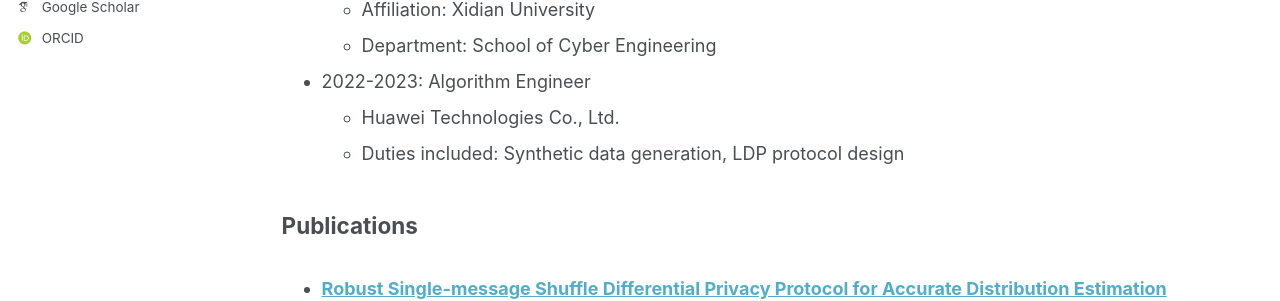
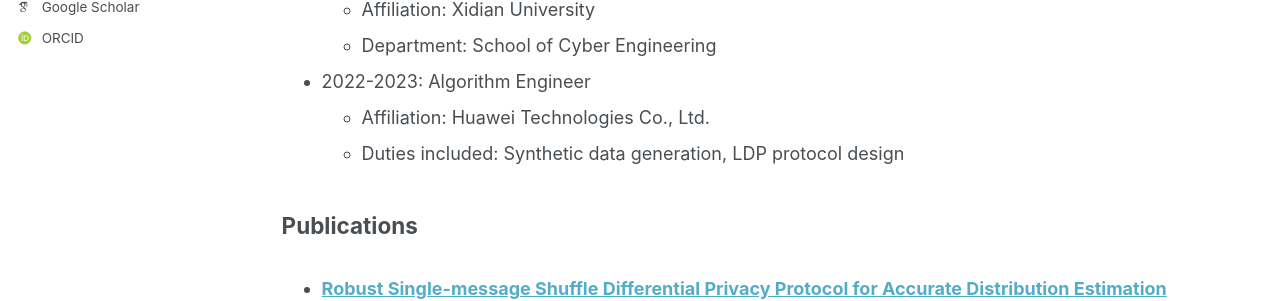
Before and after one commit to meliosem/meliosem.github.io, a Jekyll site: the page built from _pages/cv.md, in a window 1280 px wide and 900 px high. Shown: the part 448-749 px from the top of the window. Built offline with Jekyll 4.4.1, drawn with Linux system fonts in a browser that asks for light colours; some web fonts are replaced; a script bundle is joined from its source files by our own code; library files that are not in the unit come from our copies.

Commit message:
first commit

```diff
--- a/_pages/cv.md
+++ b/_pages/cv.md
@@ -22,7 +22,7 @@ Work experience
   * Department: School of Cyber Engineering
 
 * 2022-2023: Algorithm Engineer
-  * Huawei Technologies Co., Ltd.
+  * Affiliation: Huawei Technologies Co., Ltd.
   * Duties included: Synthetic data generation, LDP protocol design
 
 
```
